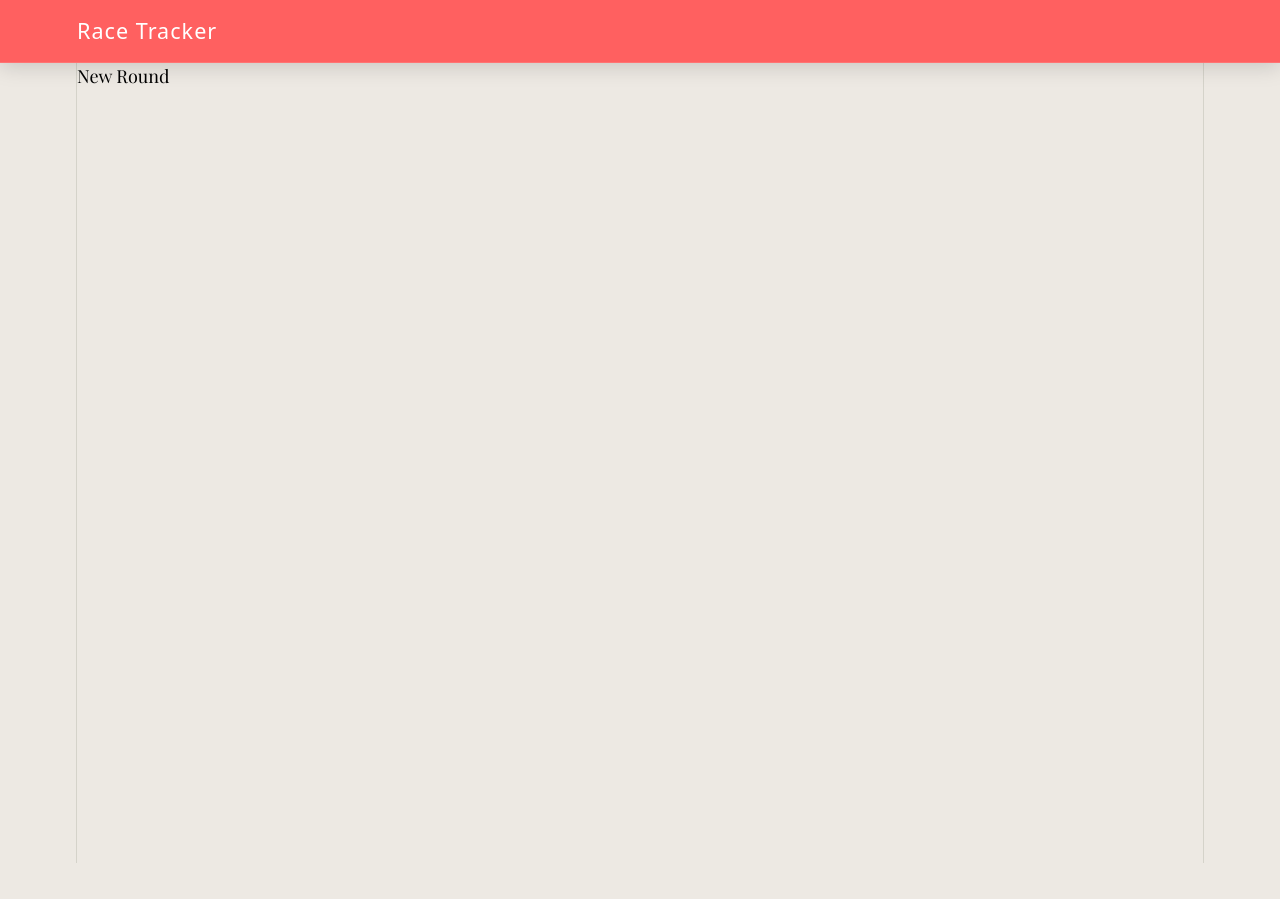
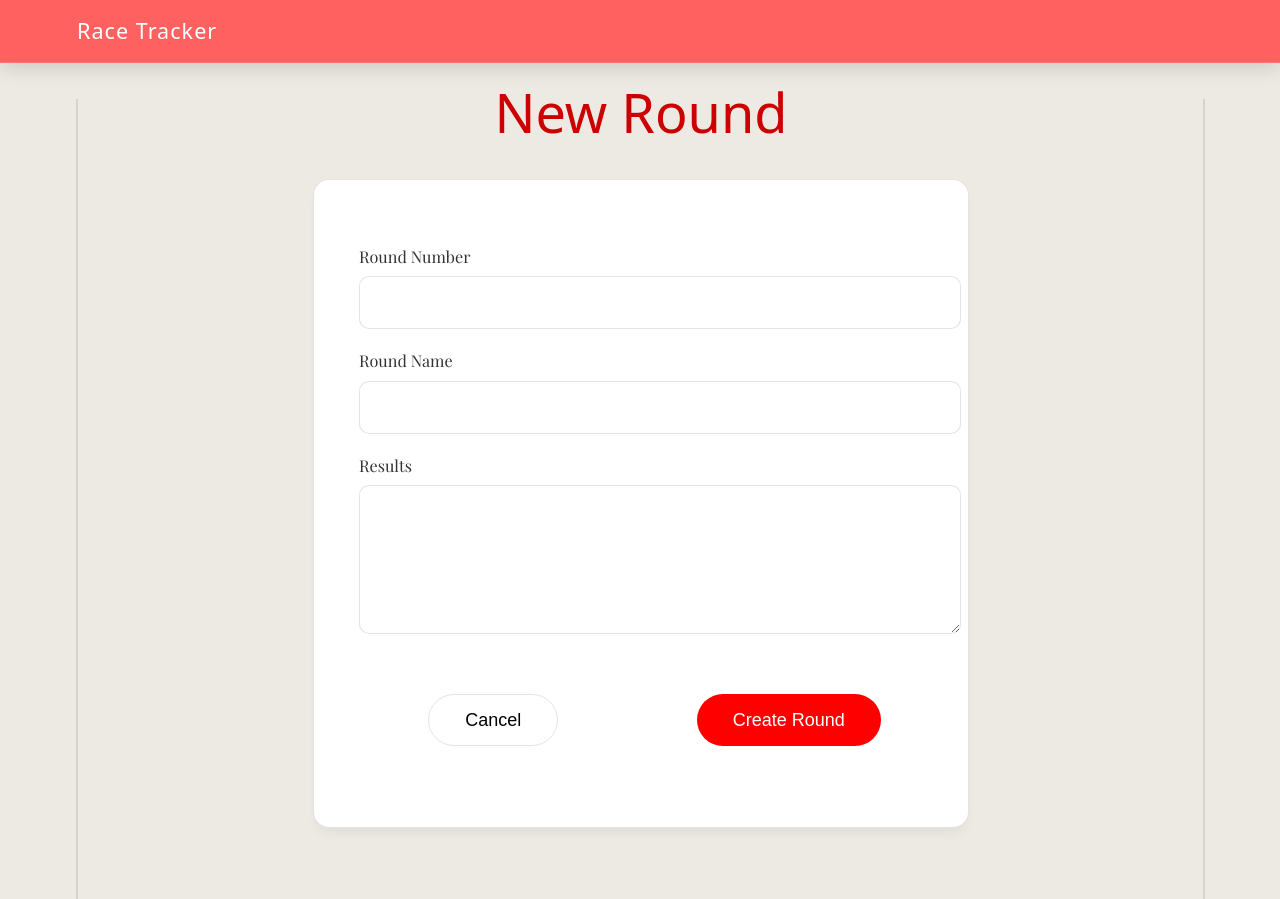
Before and after one commit to mamcgovern/RaceTracker, a React (Vite) app in the folder racetracker/: page /rounds/new-round in a window 1280 px wide. Before the commit the page ends 863 px from the top, so only its background shows below. Built offline with nearby package versions, Linux system fonts and the light colour scheme; the HTML template or start-up script is replaced by a standard one; a web font is replaced by a local one.

Commit message:
Edit and create rounds

```diff
--- a/racetracker/src/App.jsx
+++ b/racetracker/src/App.jsx
@@ -10,6 +10,7 @@ import Rounds from './components/Rounds.jsx'
 import NewRound from './components/NewRound.jsx'
 import GameOver from './components/GameOver.jsx'
 import Leaderboard from './components/Leaderboard.jsx'
+import EditRound from './components/EditRound.jsx'
 
 
 export default function App() {
@@ -31,6 +32,8 @@ export default function App() {
                     <Route path="/leaderboard" element={<Leaderboard />} />
                     {/* Game-Over */}
                     <Route path="/game-over" element={<GameOver />} />
+                    {/* Edit Round */}
+                    <Route path="/rounds/edit/:roundId" element={<EditRound />} />
                 </Routes>
             </main>
         </>
--- a/racetracker/src/components/EditRound.jsx
+++ b/racetracker/src/components/EditRound.jsx
@@ -0,0 +1,87 @@
+import React, { useState } from 'react'
+import { useParams, useNavigate } from 'react-router-dom'
+import data from '../data/sampleData.json'
+
+export default function EditRound() {
+    const { roundId } = useParams()
+    const navigate = useNavigate()
+
+    const round = data?.rounds?.find(
+        r => String(r.round) === String(roundId)
+    )
+
+    const [name, setName] = useState(round?.name || '')
+    const [results, setResults] = useState(round?.results || '')
+
+    if (!round) {
+        return (
+            <div className="page-container">
+                <h1>Round Not Found</h1>
+                <button className="btn" onClick={() => navigate('/rounds')}>
+                    Back to Rounds
+                </button>
+            </div>
+        )
+    }
+
+    const handleSave = () => {
+        // placeholder for now (later you’ll connect backend or state)
+        console.log('Saved:', {
+            round: roundId,
+            name,
+            results
+        })
+
+        navigate('/rounds')
+    }
+
+    return (
+        <div className="page-container">
+
+            <h1>Edit Round {roundId}</h1>
+
+            <div className="card form-card">
+
+                <div className="card-info">
+
+                    {/* Round Title */}
+                    <label className="form-label">Round Name</label>
+                    <input
+                        className="form-input"
+                        value={name}
+                        onChange={(e) => setName(e.target.value)}
+                    />
+
+                    {/* Results */}
+                    <label className="form-label">Results</label>
+                    <textarea
+                        className="form-input textarea"
+                        value={results}
+                        onChange={(e) => setResults(e.target.value)}
+                    />
+
+                    {/* Buttons */}
+                    <div className="grid2" style={{ marginTop: '1rem' }}>
+
+                        <button
+                            className="btn secondary"
+                            onClick={() => navigate('/rounds')}
+                        >
+                            Cancel
+                        </button>
+
+                        <button
+                            className="btn primary"
+                            onClick={handleSave}
+                        >
+                            Save Changes
+                        </button>
+
+                    </div>
+
+                </div>
+            </div>
+
+        </div>
+    )
+}
--- a/racetracker/src/components/NewRound.jsx
+++ b/racetracker/src/components/NewRound.jsx
@@ -1,8 +1,83 @@
-import React, { useEffect, useState } from 'react'
+import React, { useState } from 'react'
+import { useNavigate } from 'react-router-dom'
 
 export default function NewRound() {
+    const navigate = useNavigate()
+
+    const [roundNumber, setRoundNumber] = useState('')
+    const [name, setName] = useState('')
+    const [results, setResults] = useState('')
+
+    const handleSave = () => {
+        const newRound = {
+            round: Number(roundNumber),
+            name,
+            results
+        }
+
+        console.log('New Round Created:', newRound)
+
+        // later: push into state / backend
+
+        navigate('/rounds')
+    }
 
     return (
-        <div>New Round</div>
+        <div className="page-container">
+
+            <h1>New Round</h1>
+
+            <div className="card form-card">
+
+                <div className="card-info">
+
+                    {/* Round Number */}
+                    <label className="form-label">Round Number</label>
+                    <input
+                        className="form-input"
+                        type="number"
+                        value={roundNumber}
+                        onChange={(e) => setRoundNumber(e.target.value)}
+                    />
+
+                    {/* Round Name */}
+                    <label className="form-label">Round Name</label>
+                    <input
+                        className="form-input"
+                        value={name}
+                        onChange={(e) => setName(e.target.value)}
+                    />
+
+                    {/* Results */}
+                    <label className="form-label">Results</label>
+                    <textarea
+                        className="form-input textarea"
+                        value={results}
+                        onChange={(e) => setResults(e.target.value)}
+                    />
+
+                    {/* Buttons */}
+                    <div className="grid2" style={{ marginTop: '1rem' }}>
+
+                        <button
+                            className="btn secondary"
+                            onClick={() => navigate('/rounds')}
+                        >
+                            Cancel
+                        </button>
+
+                        <button
+                            className="btn primary"
+                            onClick={handleSave}
+                        >
+                            Create Round
+                        </button>
+
+                    </div>
+
+                </div>
+            </div>
+
+        </div>
     )
 }
--- a/racetracker/src/components/Rounds.jsx
+++ b/racetracker/src/components/Rounds.jsx
@@ -4,8 +4,6 @@ import data from '../data/sampleData.json'
 
 function Card({ item }) {
     const navigate = useNavigate()
-
-    const editLink = "/rounds/edit/" + item.round
     const deleteLink = "";
 
     return (
@@ -17,12 +15,11 @@ function Card({ item }) {
 
                 <div className="grid2">
                     {/* Edit Button */}
-                    {/* TODO: Make sure the link is correct & passing data */}
                     <button
                         className="card-btn"
                         onClick={(e) => {
                             e.stopPropagation()
-                            navigate(editLink)
+                            navigate(`/rounds/edit/${item.round}`)
                         }}
                     >
                         Edit
--- a/racetracker/src/index.css
+++ b/racetracker/src/index.css
@@ -422,3 +422,54 @@ body {
 .podium-card:hover {
   transform: translateY(-6px);
 }
+
+/* =========================
+   EDIT PAGE FORM
+========================= */
+
+.form-card {
+  max-width: 600px;
+  margin: 0 auto;
+  text-align: left;
+}
+
+.form-label {
+  display: block;
+  margin-top: 1rem;
+  margin-bottom: 0.4rem;
+  font-size: 0.9rem;
+  opacity: 0.8;
+}
+
+.form-input {
+  width: 100%;
+  padding: 0.75rem 1rem;
+  border-radius: 10px;
+  border: 1px solid var(--border);
+  background: white;
+  font-family: var(--font);
+  font-size: 1rem;
+  outline: none;
+}
+
+.form-input:focus {
+  border-color: var(--primary);
+}
+
+/* textarea sizing */
+.textarea {
+  min-height: 120px;
+  resize: vertical;
+}
+
+/* button variants */
+.btn.primary {
+  background: var(--primary);
+  color: white;
+}
+
+.btn.secondary {
+  background: transparent;
+  border: 1px solid var(--border);
+  color: var(--text);
+}
```
